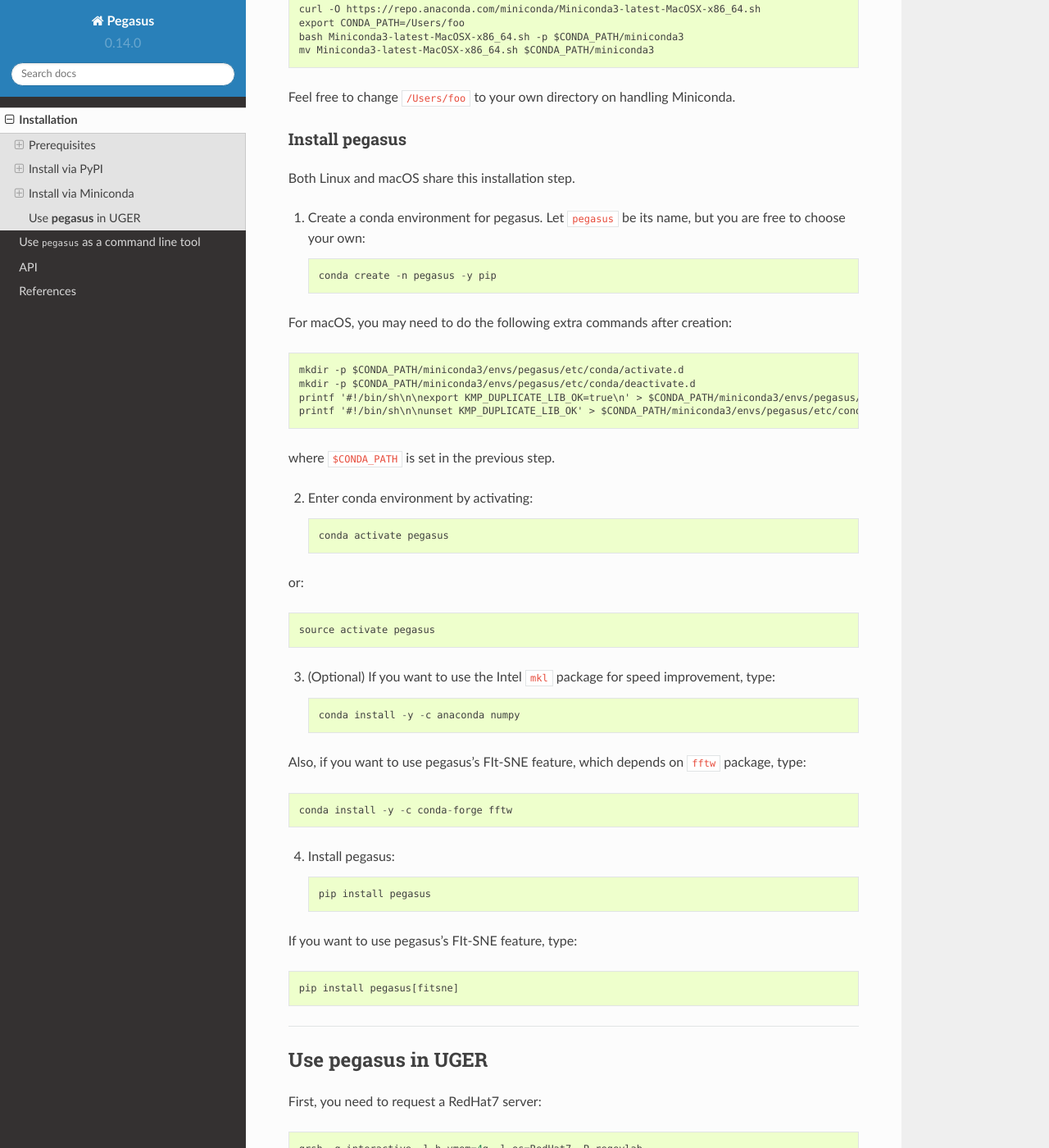
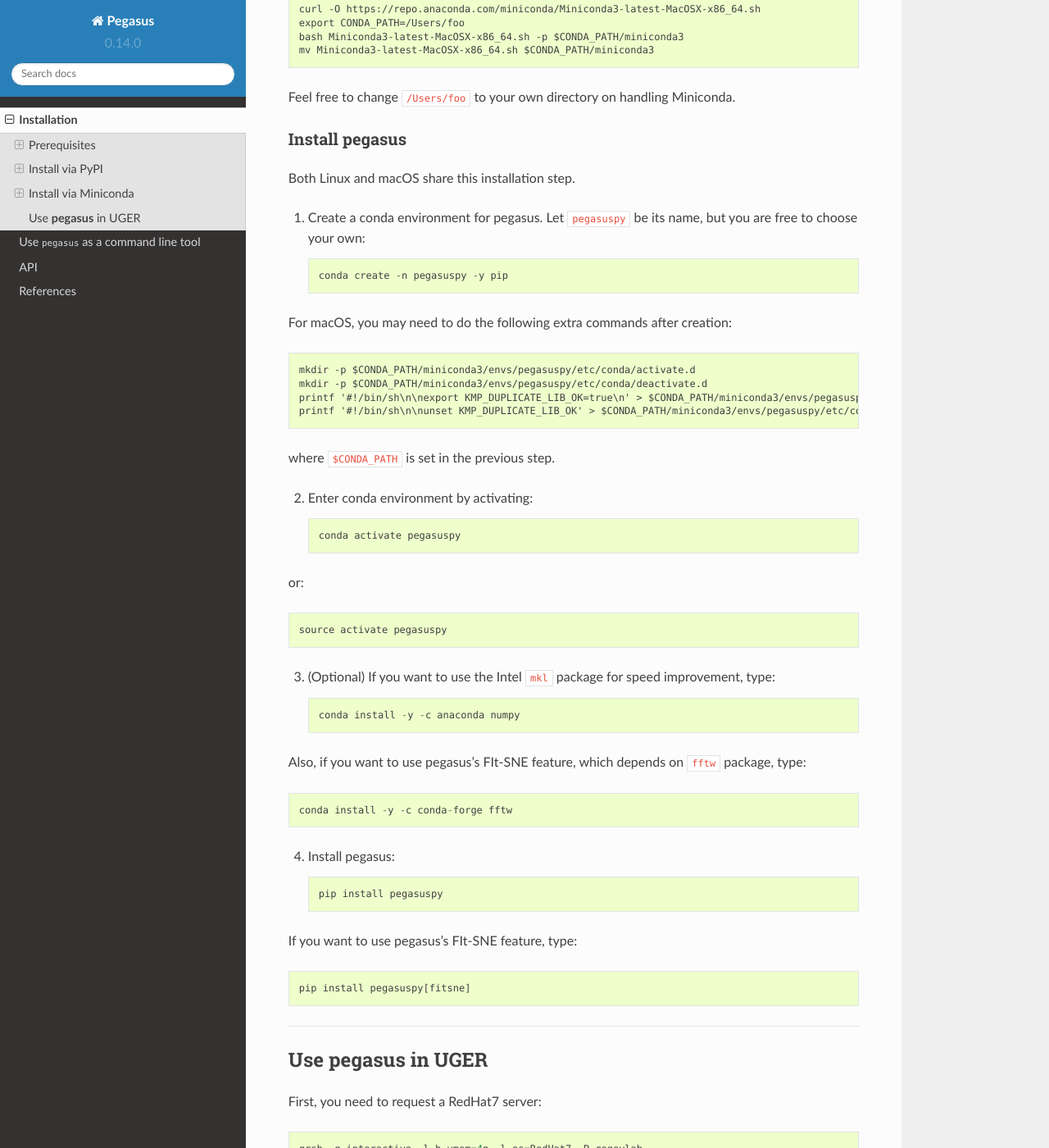
Before and after one commit to lilab-bcb/pegasus, a Sphinx documentation site: the page built from docs/installation.rst, in a window 1280 px wide and 1400 px high, scrolled down 2462 px. Shown: the whole window at 82% size. Built offline with Sphinx 7.4.7 and the Read the Docs theme 2.0.0, drawn with Linux system fonts in a browser that asks for light colours; formulas are drawn with MathJax 3; some of the changed text lies outside the part shown.

Commit message:
update pegasus info in pypi

```diff
--- a/docs/installation.rst
+++ b/docs/installation.rst
@@ -46,11 +46,11 @@
 
 Now install pegasus via ``pip``::
 
-	pip3 install pegasus
+	pip3 install pegasuspy
 
 Alternatively, if you want to use ``mkl`` package for speed improvement, type::
 
-	pip3 install pegasus[mkl]
+	pip3 install pegasuspy[mkl]
 
 If you want to use pegasus's FIt-SNE feature. First, install ``fftw`` library::
 
@@ -58,11 +58,11 @@
 
 Then type::
 
-	pip3 install pegasus[fitsne]
+	pip3 install pegasuspy[fitsne]
 
 Or if you want both extra features, type::
 
-	pip3 install pegasus[mkl,fitsne]
+	pip3 install pegasuspy[mkl,fitsne]
 
 .. _below: ./installation.html#install-via-miniconda
 
@@ -119,26 +119,26 @@
 
 Both Linux and macOS share this installation step.
 
-1. Create a conda environment for pegasus. Let ``pegasus`` be its name, but you are free to choose your own::
+1. Create a conda environment for pegasus. Let ``pegasuspy`` be its name, but you are free to choose your own::
 
-	conda create -n pegasus -y pip
+	conda create -n pegasuspy -y pip
 
 For macOS, you may need to do the following extra commands after creation::
 
-	mkdir -p $CONDA_PATH/miniconda3/envs/pegasus/etc/conda/activate.d
-	mkdir -p $CONDA_PATH/miniconda3/envs/pegasus/etc/conda/deactivate.d
-	printf '#!/bin/sh\n\nexport KMP_DUPLICATE_LIB_OK=true\n' > $CONDA_PATH/miniconda3/envs/pegasus/etc/conda/activate.d/env_vars.sh
-	printf '#!/bin/sh\n\nunset KMP_DUPLICATE_LIB_OK' > $CONDA_PATH/miniconda3/envs/pegasus/etc/conda/deactivate.d/env_vars.sh
+	mkdir -p $CONDA_PATH/miniconda3/envs/pegasuspy/etc/conda/activate.d
+	mkdir -p $CONDA_PATH/miniconda3/envs/pegasuspy/etc/conda/deactivate.d
+	printf '#!/bin/sh\n\nexport KMP_DUPLICATE_LIB_OK=true\n' > $CONDA_PATH/miniconda3/envs/pegasuspy/etc/conda/activate.d/env_vars.sh
+	printf '#!/bin/sh\n\nunset KMP_DUPLICATE_LIB_OK' > $CONDA_PATH/miniconda3/envs/pegasuspy/etc/conda/deactivate.d/env_vars.sh
 
 where ``$CONDA_PATH`` is set in the previous step.
 
 2. Enter conda environment by activating::
 
-	conda activate pegasus
+	conda activate pegasuspy
 
 or::
 
-	source activate pegasus
+	source activate pegasuspy
 
 3. (Optional) If you want to use the Intel ``mkl`` package for speed improvement, type::
 
@@ -150,11 +150,11 @@
 
 4. Install pegasus::
 
-	pip install pegasus
+	pip install pegasuspy
 
 If you want to use pegasus's FIt-SNE feature, type::
 
-	pip install pegasus[fitsne]
+	pip install pegasuspy[fitsne]
 
 -----------------------------------
 
```
